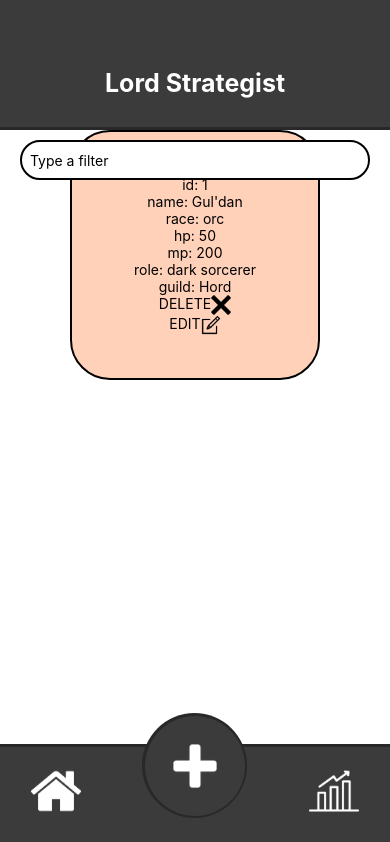
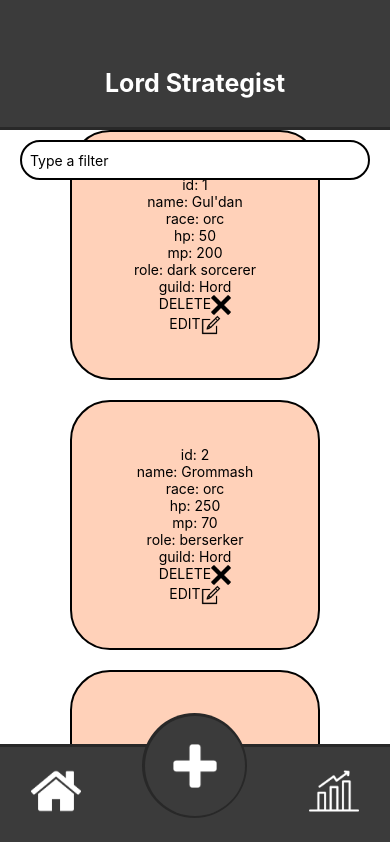
Before and after one commit to Alex28345/LordStrategist, a React Native app: screen / in a window 390 px wide. Shown: the top 842 px of the page. Built offline with nearby package versions, Linux system fonts and the light colour scheme.

Commit message:
Le filter marche effectivement, aussi petit passage de optimize import pour que ce soit plus propre

```diff
--- a/App/CardModal.js
+++ b/App/CardModal.js
@@ -2,7 +2,7 @@ import {Modal, Text, TextInput, TouchableOpacity, View} from "react-native";
 import {useEffect, useState} from "react";
 import {addOrUpdatePlayer} from "./PlayerSlice";
 import {useDispatch, useSelector} from "react-redux";
-import {validate} from "@babel/core/lib/config/validation/options";
+
 const CardModal = ({ modalVisible, setModalVisible, id = null}) => {
     const [actualId, setActualId] = useState(id);
     const [name, setName] = useState('');
--- a/App/HeaderSlice.js
+++ b/App/FilterSlice.js
@@ -1,6 +1,6 @@
 import { createSlice } from '@reduxjs/toolkit';
 
-export const headerSlice = createSlice({
+export const filterSlice = createSlice({
     name: 'headerSlice',
     initialState: {
         filter: ""
@@ -16,8 +16,8 @@ export const headerSlice = createSlice({
         }
     }
 })
-export const { updateFilter} = headerSlice.actions
+export const { updateFilter} = filterSlice.actions
 
 
 export const filter = (state) => state.filter;
-export default headerSlice.reducer;
+export default filterSlice.reducer;
--- a/App/Footer.js
+++ b/App/Footer.js
@@ -1,6 +1,6 @@
 import React, {useState} from 'react';
 import styles from './styles';
-import {View, Text, TouchableOpacity, Image, ViewComponent} from 'react-native';
+import {Image, TouchableOpacity, View} from 'react-native';
 import CardModal from "./CardModal";
 
 const Footer = ({ navigateTo }) => {
--- a/App/Header.js
+++ b/App/Header.js
@@ -1,8 +1,6 @@
-import React, {useState} from 'react';
+import React from 'react';
 import styles from './styles.js';
-import {View, Text, TextInput} from 'react-native';
-import {updateFilter} from "./HeaderSlice";
-import {useDispatch, useSelector} from "react-redux";
+import {Text, View} from 'react-native';
 
 const Header = () => {
 
--- a/App/ListPresenter.js
+++ b/App/ListPresenter.js
@@ -1,10 +1,10 @@
 import React, {useState} from 'react';
-import {View, Text, FlatList, StyleSheet, TouchableOpacity, Image, TextInput} from 'react-native';
-import { deletePlayer} from "./PlayerSlice";
+import {FlatList, Image, Text, TextInput, TouchableOpacity, View} from 'react-native';
+import {deletePlayer} from "./PlayerSlice";
 import {useDispatch, useSelector} from 'react-redux';
 import styles from "./styles";
 import CardModal from "./CardModal";
-import {updateFilter} from "./HeaderSlice";
+import {updateFilter} from "./FilterSlice";
 
 const ListPresenter = () => {
     const data = useSelector(state => state.main.playerList);
@@ -12,7 +12,7 @@ const ListPresenter = () => {
     const [modalVisible, setModalVisible] = useState(false);
     const filter = useSelector(state => state.playerFilter.filter);
     const filteredData = data.filter(
-        player => player.name.toLocaleLowerCase().includes(filter));
+        player => player.name.toLocaleLowerCase().includes(filter.toLowerCase()));
 
     //barre de recherche
     const [givenFilter, setGivenFilter] = useState("");
--- a/App/PlayerSlice.js
+++ b/App/PlayerSlice.js
@@ -1,13 +1,13 @@
-import { createSlice } from '@reduxjs/toolkit';
+import {createSlice} from '@reduxjs/toolkit';
 
 export const playerSlice = createSlice({
     name: 'playerCards',
     initialState: {
         playerList: [
             {id: 1, name: 'Gul\'dan', race: 'orc', hp: 50, mp: 200, role: 'dark sorcerer', guild: 'Hord'},
-            // {id: 2, name: 'Grommash', race: 'orc', hp: 250, mp: 70, role: 'berserker', guild: 'Hord'},
-            // {id: 3, name: 'Anduin', race: 'Human', hp: 70, mp: 200, role: 'Healer', guild: 'Alliance'},
-            // {id: 4, name: 'Uther', race: 'Human', hp: 180, mp: 150, role: 'Tank Healer', guild: 'Alliance'}
+            {id: 2, name: 'Grommash', race: 'orc', hp: 250, mp: 70, role: 'berserker', guild: 'Hord'},
+            {id: 3, name: 'Anduin', race: 'Human', hp: 70, mp: 200, role: 'Healer', guild: 'Alliance'},
+            {id: 4, name: 'Uther', race: 'Human', hp: 180, mp: 150, role: 'Tank Healer', guild: 'Alliance'}
         ],
         nextID: 5,
     },
--- a/App/Store.js
+++ b/App/Store.js
@@ -1,6 +1,6 @@
-import { configureStore } from '@reduxjs/toolkit';
+import {configureStore} from '@reduxjs/toolkit';
 import playerSlice from "./PlayerSlice";
-import filter from "./HeaderSlice";
+import filter from "./FilterSlice";
 
 export default configureStore({
     reducer: {
```
